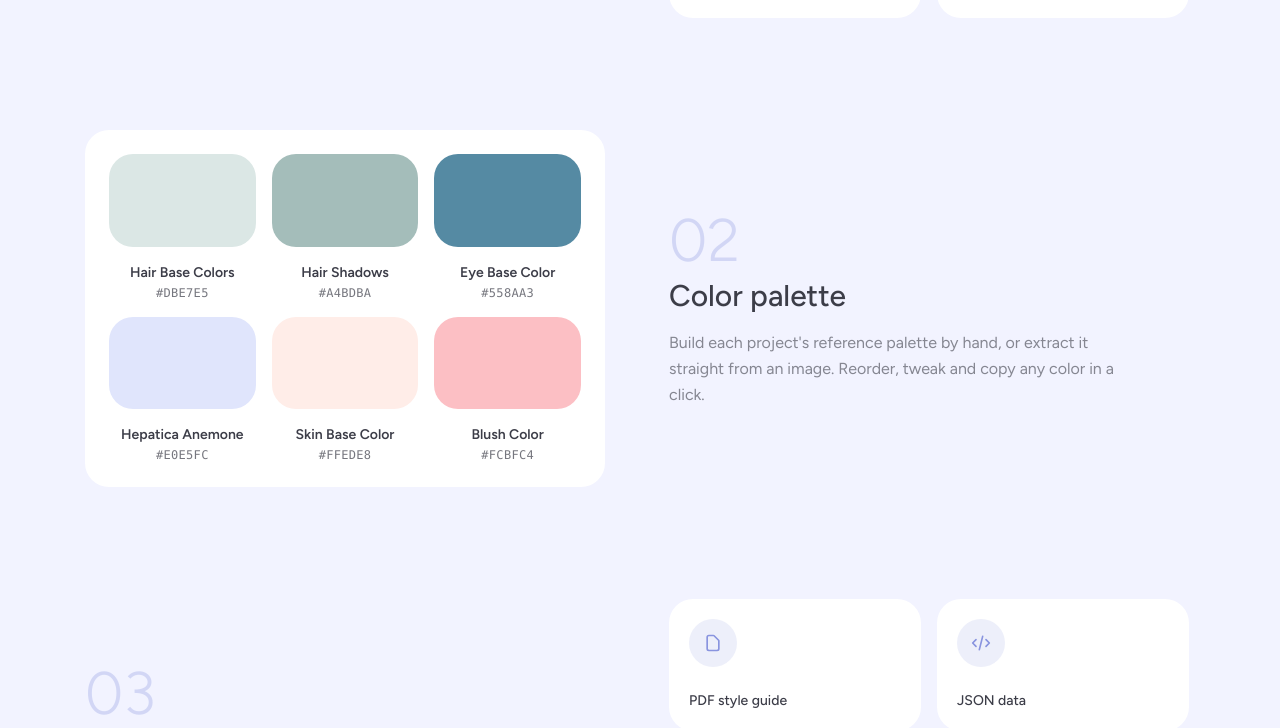
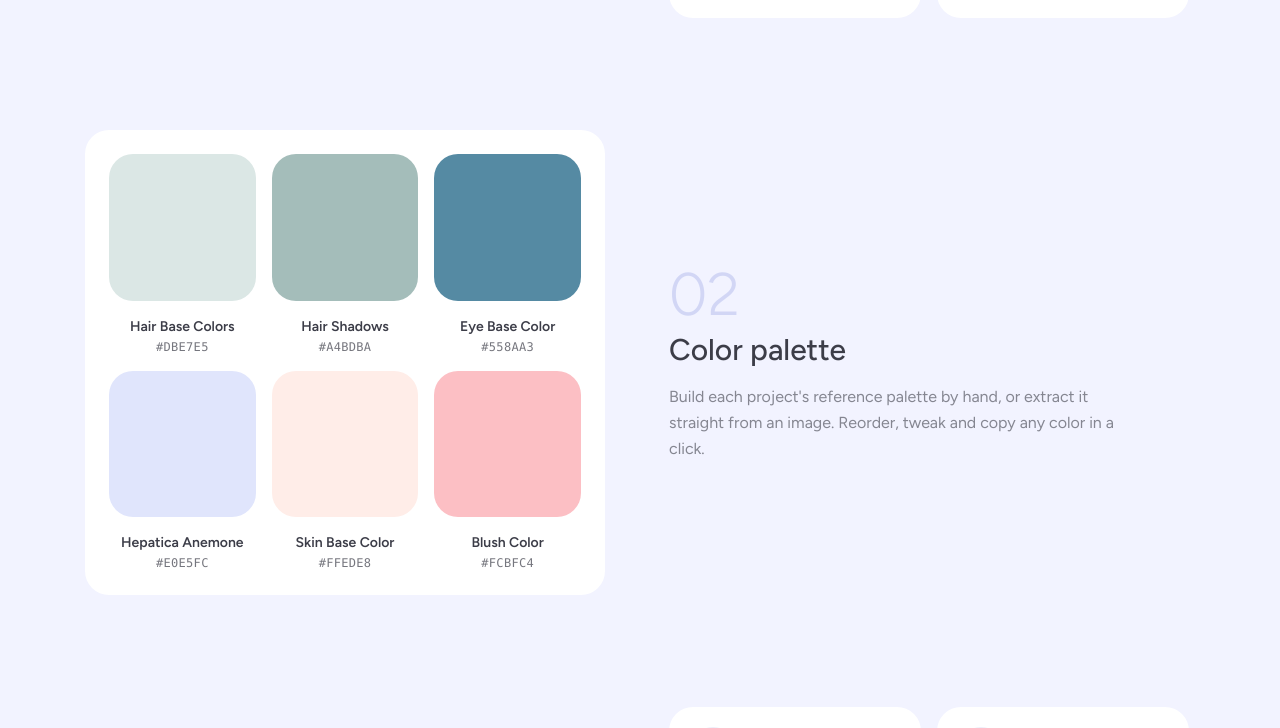
Before and after one commit to AxelleDev/FrameSet, a React (Vite) app in the folder frontend/: page / in a window 1280 px wide. Shown: the part 1215-1943 px from the top of the page. Built offline with nearby package versions, Linux system fonts and the light colour scheme; no server answers.

Commit message:
squared off the color swatch tile so the caption below it no longer squeezes it into a rectangle

```diff
--- a/frontend/src/components/ColorTile.jsx
+++ b/frontend/src/components/ColorTile.jsx
@@ -5,9 +5,10 @@ import CopyBadge from './CopyBadge';
 /**
  * The one color-swatch shape used everywhere a palette color is shown:
  * Landing's mockup, ProjectPalette's editor and the public Shared reference
- * sheet. A square flat-color tile with the name/hex centered directly below
- * it (both inside the same square block, like ProjectPalette), so a color
- * never looks like a different shape or size depending on the page.
+ * sheet. The swatch itself is always a true square (sized off its own width
+ * via `aspect-square`, not squeezed by the caption below it), with the
+ * name/hex centered underneath — so a color never looks like a different
+ * shape or size depending on the page.
  */
 const ColorTile = React.forwardRef(function ColorTile(
   { hex, name, onCopy, copied = false, overlay, className = '', ...rest },
@@ -16,14 +17,16 @@ const ColorTile = React.forwardRef(function ColorTile(
   return (
     <div
       ref={ref}
-      className={`group relative flex flex-col aspect-square rounded-3xl outline-none ${className}`.trim()}
+      className={`group relative flex flex-col outline-none ${className}`.trim()}
       {...rest}
     >
       {/* No `overflow-hidden` on purpose: with `rounded-3xl` and the hover
           transform, Chrome drops the rounded clip mid-animation and the
-          copy overlay flashes square corners. */}
+          copy overlay flashes square corners. `aspect-square` (not `flex-1`)
+          so the swatch stays a true square regardless of the caption's
+          height, instead of being squeezed into a rectangle to fit it. */}
       <div
-        className="flex-1 w-full rounded-3xl relative transition-transform duration-slow group-hover:-translate-y-2"
+        className="w-full aspect-square rounded-3xl relative transition-transform duration-slow group-hover:-translate-y-2"
         style={{ backgroundColor: hex }}
       >
         {overlay}
```
